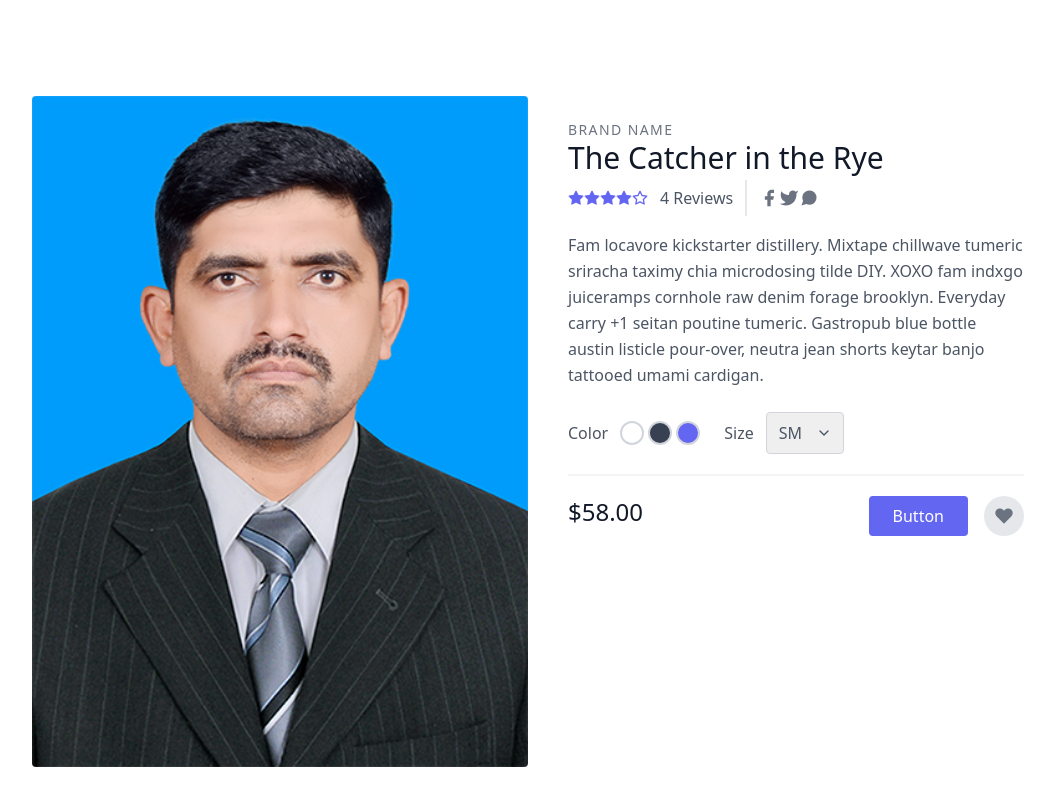
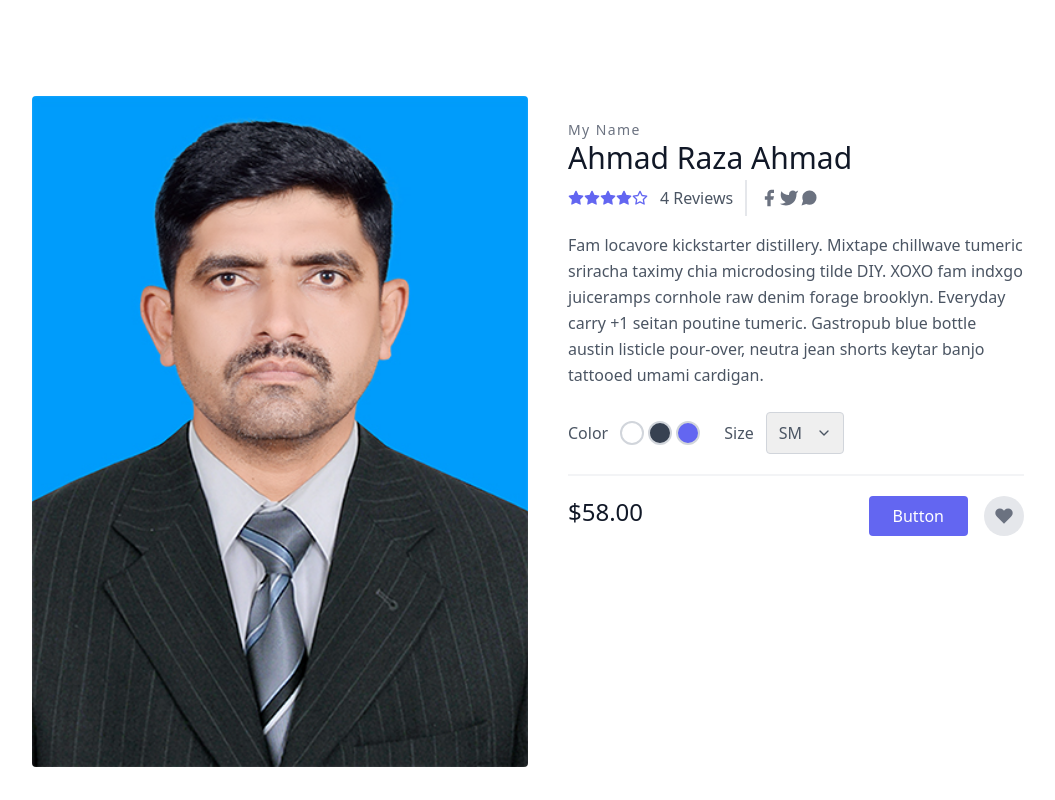
Before and after one commit to gearspoint/resume, a plain HTML site: page index.htm in a window 1280 px wide. Shown: the top 800 px of the page, without its empty margins (112-1167 px from the left). Drawn offline with nearby package versions, Linux system fonts and the light colour scheme.

Commit message:
Update index.htm

```diff
--- a/index.htm
+++ b/index.htm
@@ -9,16 +9,13 @@
 
 </head>
 <body>
-
-
-
 <section class="text-gray-600 body-font overflow-hidden">
   <div class="container px-5 py-24 mx-auto">
     <div class="lg:w-4/5 mx-auto flex flex-wrap">
       <img alt="Raza" class="lg:w-1/2 w-full lg:h-auto h-64 object-cover object-center rounded" src="raza.jpg">
       <div class="lg:w-1/2 w-full lg:pl-10 lg:py-6 mt-6 lg:mt-0">
-        <h2 class="text-sm title-font text-gray-500 tracking-widest">BRAND NAME</h2>
-        <h1 class="text-gray-900 text-3xl title-font font-medium mb-1">The Catcher in the Rye</h1>
+        <h2 class="text-sm title-font text-gray-500 tracking-widest">My Name</h2>
+        <h1 class="text-gray-900 text-3xl title-font font-medium mb-1">Ahmad Raza Ahmad</h1>
         <div class="flex mb-4">
           <span class="flex items-center">
             <svg fill="currentColor" stroke="currentColor" stroke-linecap="round" stroke-linejoin="round" stroke-width="2" class="w-4 h-4 text-indigo-500" viewBox="0 0 24 24">
```
